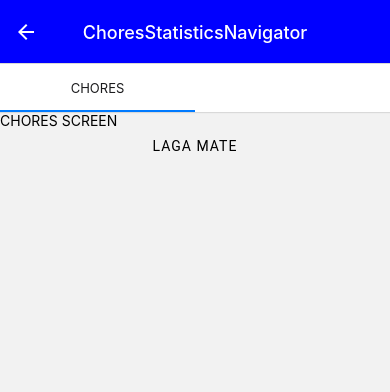
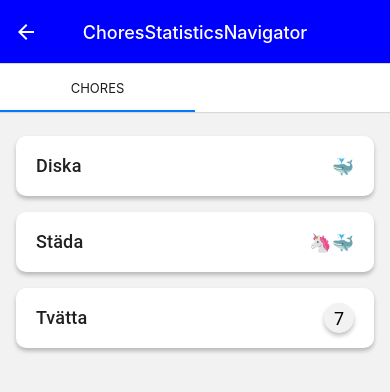
Before and after one commit to KSigurd/KROLF-household-app, a React Native app: screen /ChoresStatisticsNavigator in a window 390 px wide. Shown: the top 392 px of the page. Built offline with nearby package versions, Linux system fonts and the light colour scheme.

Commit message:
Styled buttons for each chore-variant

```diff
--- a/components/ChoreButton.tsx
+++ b/components/ChoreButton.tsx
@@ -1,23 +1,38 @@
 import React, { FC } from "react";
-import { View } from "react-native";
-import { Button, Paragraph, Text } from "react-native-paper";
+import { Surface, Text, Title, TouchableRipple } from "react-native-paper";
+import { HouseholdUser } from "../interfaces/households";
+import { styles } from "../styles/styles";
 
 interface Props {
   buttonText: string;
-  completedBy: string[];
+  completedBy: HouseholdUser[];
   daysSinceLast: string;
   isLate: boolean;
 }
 
 const ChoreButton: FC<Props> = (props: Props) => {
+
   return (
-    <Button>
-      <Text>{props.buttonText}</Text>
-      {props.completedBy.length ?
-      <Text>{props.completedBy}</Text>
-      :
-      <Text>{props.daysSinceLast}</Text>}
-    </Button>
+    <TouchableRipple style={styles.fullscreenButton} onPress={() => {}}>
+      <Surface style={[styles.buttonInnerContainer, styles.buttonOutlined]}>
+        <Title style={[styles.choresButtonTitle, styles.buttonText]}>
+          {props.buttonText}
+        </Title>
+        {props.completedBy.length ? (
+          <Text
+            style={[styles.buttonText, styles.choresButtonAdditions]}
+          >
+            {props.completedBy.map((user) => user.avatar.avatar)}
+          </Text>
+        ) : (
+          <Surface style={[styles.repeatabilityCircle, props.isLate ? styles.isLateBackground : styles.isNotLateBackground]}>
+            <Text style={props.isLate ? styles.isLateText : styles.isNotLateText} >
+              {props.daysSinceLast}
+            </Text>
+          </Surface>
+        )}
+      </Surface>
+    </TouchableRipple>
   );
 };
 
--- a/data/mockHouseholdData.ts
+++ b/data/mockHouseholdData.ts
@@ -30,6 +30,10 @@ export const householdUser: HouseholdUser[] = [
         choreId: 1,
         date: new Date(),
       },
+      {
+        choreId: 0,
+        date: new Date(),
+      },
     ],
   },
 ];
--- a/interfaces/households.ts
+++ b/interfaces/households.ts
@@ -1,4 +1,4 @@
-import { Avatar } from "../data/avatarData";
+import { Avatar } from "./avatar";
 import { Chore, CompletedChore } from "./chore";
 import { User } from "./user";
 
--- a/screens/ChoresScreen.tsx
+++ b/screens/ChoresScreen.tsx
@@ -1,18 +1,33 @@
 import { NativeStackScreenProps } from "@react-navigation/native-stack";
 import React, { FC } from "react";
 import { View, Text } from "react-native";
-import { Button } from "react-native-paper";
 import ChoreButton from "../components/ChoreButton";
+import { households } from "../data/mockHouseholdData";
 import { RootStackParamList } from "../navigation/RootNavigator";
+import { styles } from "../styles/styles";
 
 type Props = NativeStackScreenProps<RootStackParamList, "Profile">;
 
+const household = households[2];
+
 const ChoresScreen: FC<Props> = ({ navigation }: Props) => {
   return (
-    <View>
-      <Text>CHORES SCREEN</Text>
-      <ChoreButton buttonText="Laga Mat" completedBy={["e"]} daysSinceLast={"y"} isLate={false}>
-        </ChoreButton>
+    <View style={styles.root}>
+      {household.chores.map((prop, key) => {
+        return (
+          <ChoreButton
+            key={key}
+            buttonText={prop.title}
+            completedBy={household.users.filter(
+              (user) =>
+                user.choresDone.filter((chore) => chore.choreId === prop.id)
+                  .length
+            )}
+            daysSinceLast={String(7)}
+            isLate={false}
+          />
+        );
+      })}
     </View>
   );
 };
--- /dev/null
+++ b/styles/styles.ts
@@ -0,0 +1,64 @@
+import { StyleSheet } from 'react-native';
+
+export const styles = StyleSheet.create(
+    {
+        root: {
+            flex: 1,
+            padding: 16,
+            alignItems: 'center'
+        },
+        fullscreenButton: {
+            width: "100%",
+            height: 60,
+            justifyContent: 'center',
+            alignItems: "center",
+            marginTop: 8,
+            marginBottom: 8,
+        },
+        buttonInnerContainer: {
+            width: "100%",
+            height: "100%",
+            flexDirection: "row",
+            alignItems: "center",
+            justifyContent: "space-between",
+            padding: 20
+        },
+        choresButtonTitle: {
+            textAlign: "left",
+        },
+        choresButtonAdditions: {
+            textAlign: "right",
+        },
+        buttonText: {
+            fontSize: 18,
+            textAlign: "center",
+        },
+        repeatabilityCircle: {
+            width: 30,
+            height: 30,
+            alignItems: "center",
+            justifyContent: "center",
+            borderRadius: 30,
+            elevation: 4,
+        },
+        buttonOutlined: {
+            borderStyle: "solid",
+            borderRadius: 10,
+            elevation: 4
+        },
+        isLateBackground: {
+            backgroundColor: "#CD5D6F"
+        },
+        isNotLateBackground: {
+            backgroundColor: "#F2F2F2"
+        },
+        isLateText: {
+            fontSize: 18,
+            color: "white"
+        },
+        isNotLateText: {
+            fontSize: 18,
+            color: "black"
+        }
+    }
+)
```
